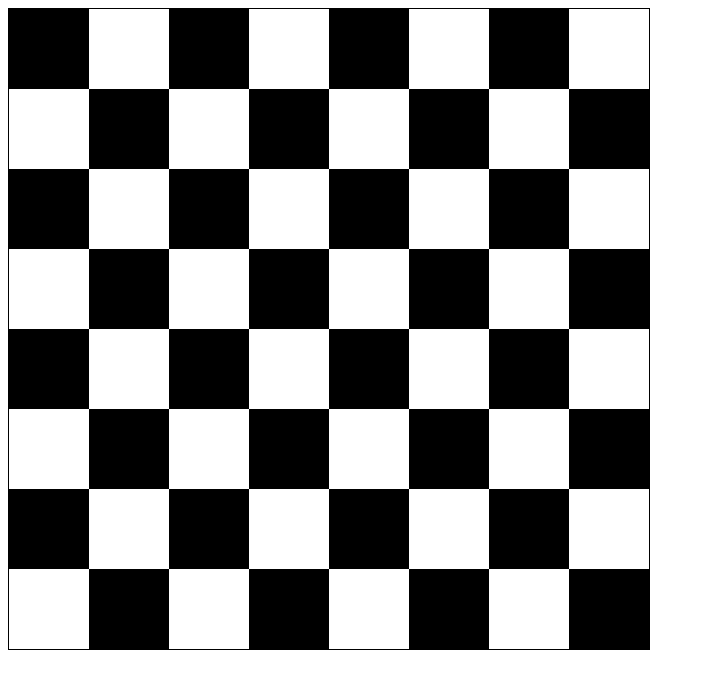
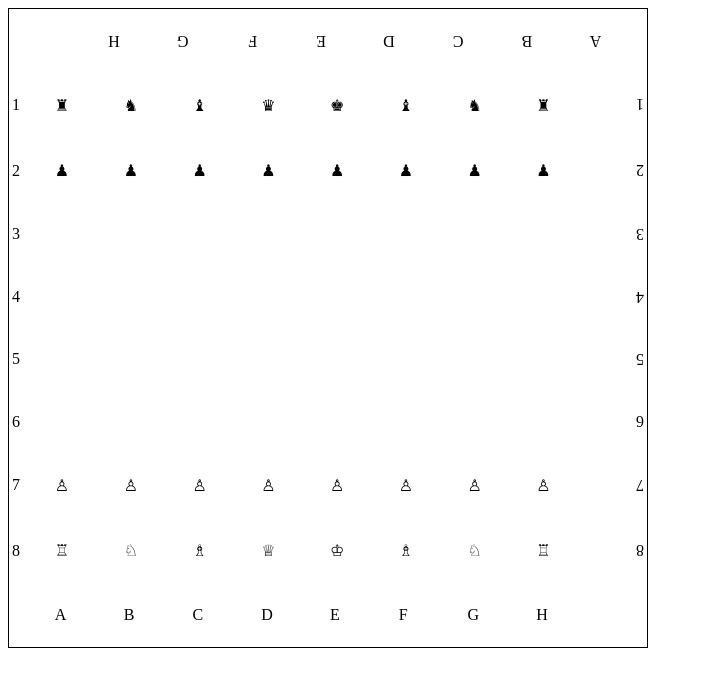
Before and after one commit to inverse231/js-gb, a plain HTML site: page chess/index.html in a window 1280 px wide. Shown: the whole page, without its empty margins (0-705 px from the left). Drawn offline with Linux system fonts and the light colour scheme.

Commit message:
finished chess board w/ figures

```diff
--- a/chess/game.js
+++ b/chess/game.js
@@ -1,8 +1,56 @@
-var blackCell = document.querySelector('.black');
-var whiteCell = document.querySelector('.white');
-var board = document.querySelector('.board');
-
-for (var i = 0; i < 64; i++) {
-    document.querySelector('.board').appendChild(document.createElement("div")).style.backgroundColor = parseInt((i / 8) + i) % 2 == 0 ? 'black' : 'white';
-
+function createChessBoard() {
+    var table = document.createElement("table");
+    table.className = 'board';
+    var letters = ['', 'A', 'B', 'C', 'D', 'E', 'F', 'G', 'H', ''],
+        numerals = ['', 1, 2, 3, 4, 5, 6, 7, 8, ''],
+        blackFigs1 = ['', '\u265C', '\u265E', '\u265D', '\u265B', '\u265A', '\u265D', '\u265E', '\u265C', ''],
+        whiteFigs1 = ['', '\u2656', '\u2658', '\u2657', '\u2655', '\u2654', '\u2657', '\u2658', '\u2656', ''],
+        blackFigs2 = ['', '\u265F', '\u265F', '\u265F', '\u265F', '\u265F', '\u265F', '\u265F', '\u265F', ''],
+        whiteFigs2 = ['', '\u2659', '\u2659', '\u2659', '\u2659', '\u2659', '\u2659', '\u2659', '\u2659', ''];
+        for (var i = 0; i < 10; i++) {
+        var tr = document.createElement('tr');
+        table.appendChild(tr);
+        for (var j = 0; j < 10; j++) {
+            var td = document.createElement('td');
+            tr.appendChild(td);
+            if (i % 2 == j % 2 || i == 0 || i > 8 || j > 8 || j == 0) {
+                td.className = "tan";
+            }
+            else {
+                td.className = "white";
+            }
+            switch(i) {
+                case 0:
+                    td.innerText = letters[j];
+                    tr.style.transform = 'rotate(180deg)';
+                    break;
+                case 1:
+                    td.innerText = blackFigs1[j];
+                    break;
+                case 2:
+                    td.innerText = blackFigs2[j];
+                    break;
+                case 7:
+                    td.innerText = whiteFigs2[j];
+                    break;
+                case 8:
+                    td.innerText = whiteFigs1[j];
+                    break;
+                case 9:
+                    td.innerText = letters[j];
+                    break;
+            }
+            switch(j) {
+                case 0:
+                    td.innerText = numerals[i];
+                    break;
+                case 9:
+                    td.innerText = numerals[i];
+                    td.style.transform = 'rotate(180deg)';
+                    break;
+            }
+        }
+    }
+    document.body.appendChild(table);
 }
+createChessBoard();
--- a/chess/index.html
+++ b/chess/index.html
@@ -10,9 +10,7 @@
 </head>
 
 <body>
-    <div class="board">
 
-    </div>
 </body>
 
 </html>
```
Also changed, not shown: chess/game2.js (added, +55 -0 lines).
